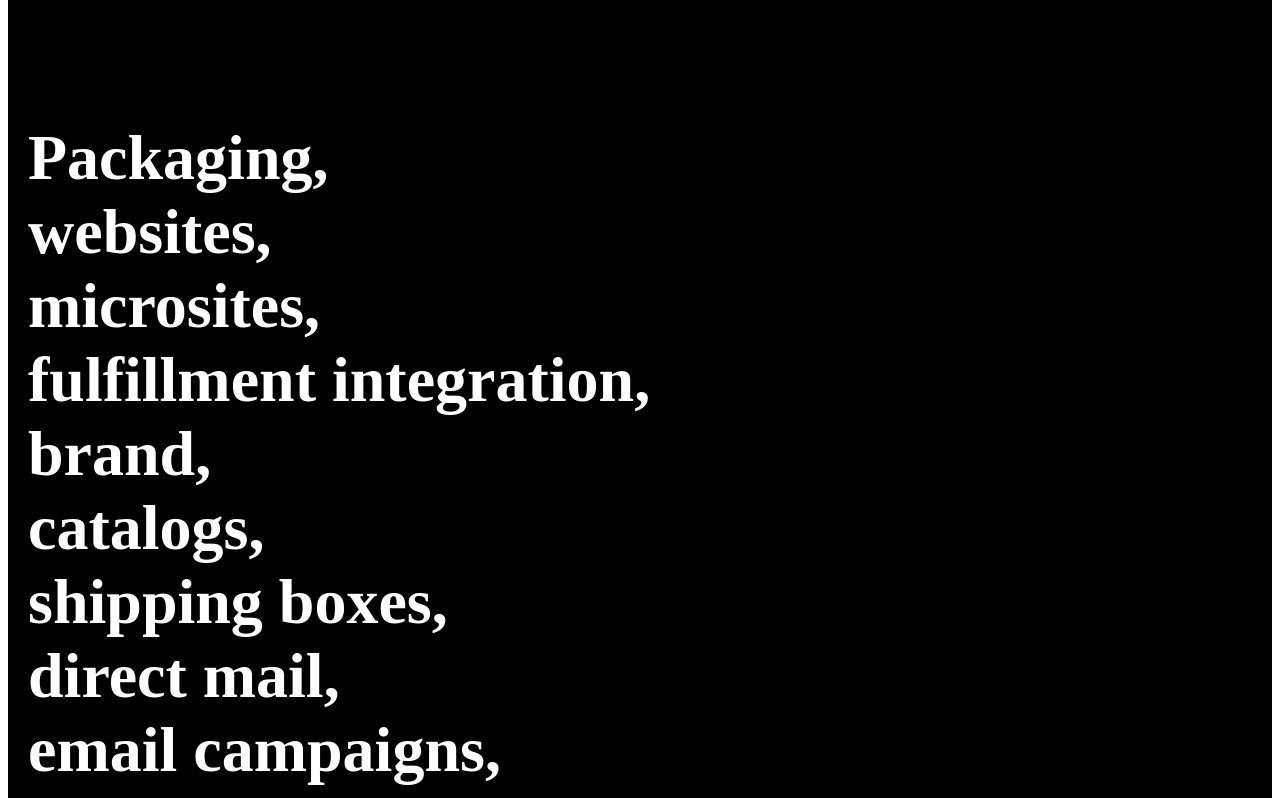
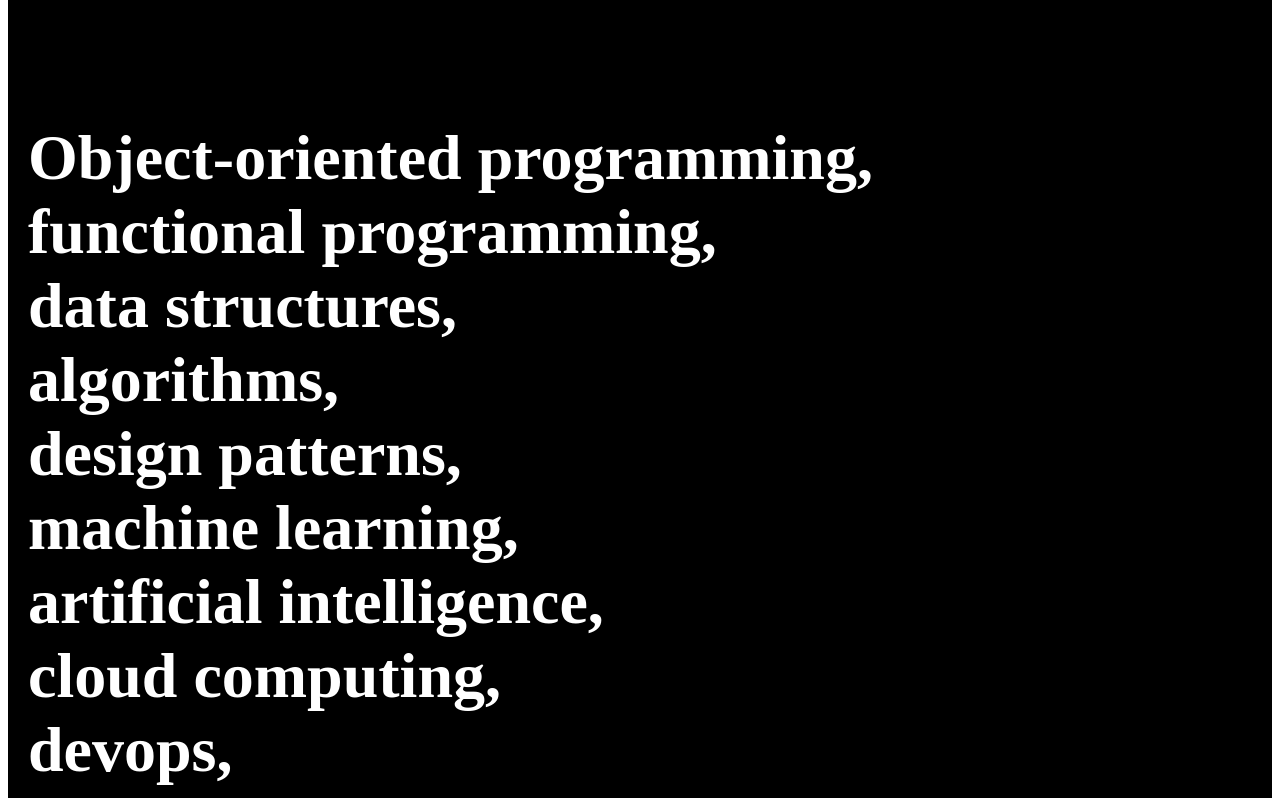
Before and after one commit to ObieMunoz/ReactFadeText, a React (Vite) app: page / in a window 1280 px wide. Shown: the part 620-1418 px from the top of the page. Built offline with nearby package versions, Linux system fonts and the light colour scheme.

Commit message:
Update App.tsx

```diff
--- a/src/App.tsx
+++ b/src/App.tsx
@@ -2,7 +2,7 @@ import FadingText from "./FadingText";
 
 function App() {
   const text: string =
-    "Packaging, websites, microsites, fulfillment integration, brand, catalogs, shipping boxes, direct mail, email campaigns, copywriting, photoshoots, art direction, delivery truck design, whatever it takes to help the Cowgirls sell their cheese.";
+    "Object-oriented programming, functional programming, data structures, algorithms, design patterns, machine learning, artificial intelligence, cloud computing, devops, software testing, agile methodologies, software architecture, code refactoring, whatever it takes to build efficient and scalable software.";
 
   return (
     <div className="app">
```
